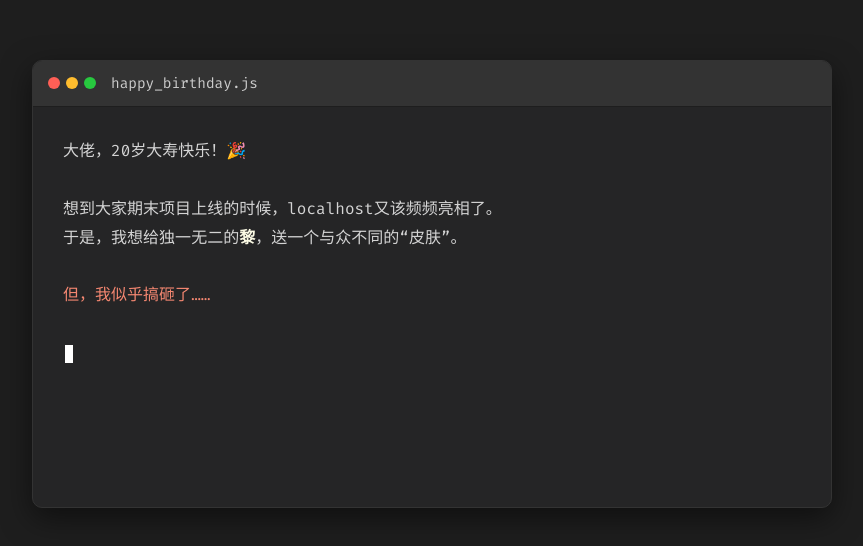
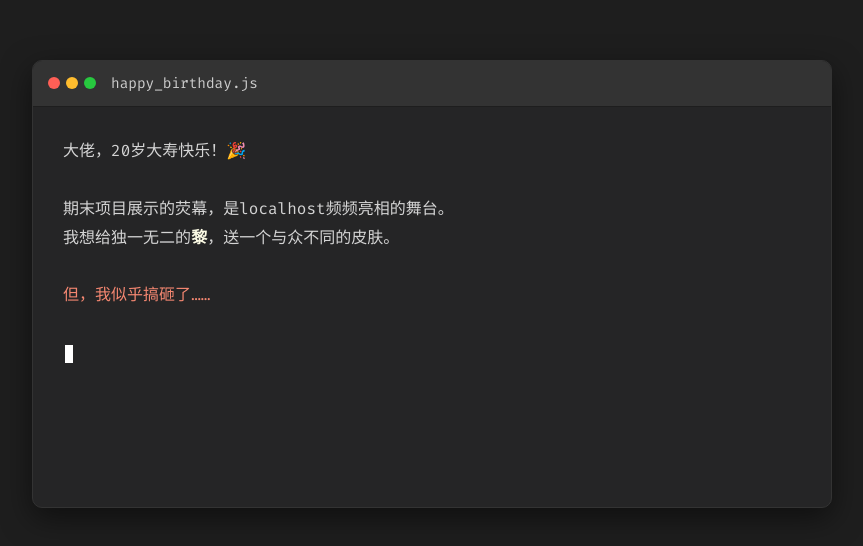
Before and after one commit to Welce/welce.github.io, a plain HTML site: page index.html in a window 1280 px wide. Shown: the part 116-662 px from the top of the page, without its empty margins (208-1071 px from the left). Drawn offline with Linux system fonts and the light colour scheme.

Commit message:
Update contentQueue text for clarity and style

```diff
--- a/index.html
+++ b/index.html
@@ -161,10 +161,10 @@
         // type: 'normal' | 'error' | 'highlight'
         const contentQueue = [
             { text: "大佬，20岁大寿快乐！🎉\n\n", delay: 50 },
-            { text: "想到大家期末项目上线的时候，localhost又该频频亮相了。\n", delay: 30 },
-            { text: "于是，我想给独一无二的" },
+            { text: "期末项目展示的荧幕，是localhost频频亮相的舞台。\n", delay: 30 },
+            { text: "我想给独一无二的" },
             { text: "黎", delay: 50, class: 'wish' },
-            { text: "，送一个与众不同的“皮肤”。\n\n", delay: 30 },
+            { text: "，送一个与众不同的皮肤。\n\n", delay: 30 },
 
             { text: "但，我似乎搞砸了……\n\n", delay: 100, class: 'error' }, // 这里的延迟会更长，制造悬念
 
```
